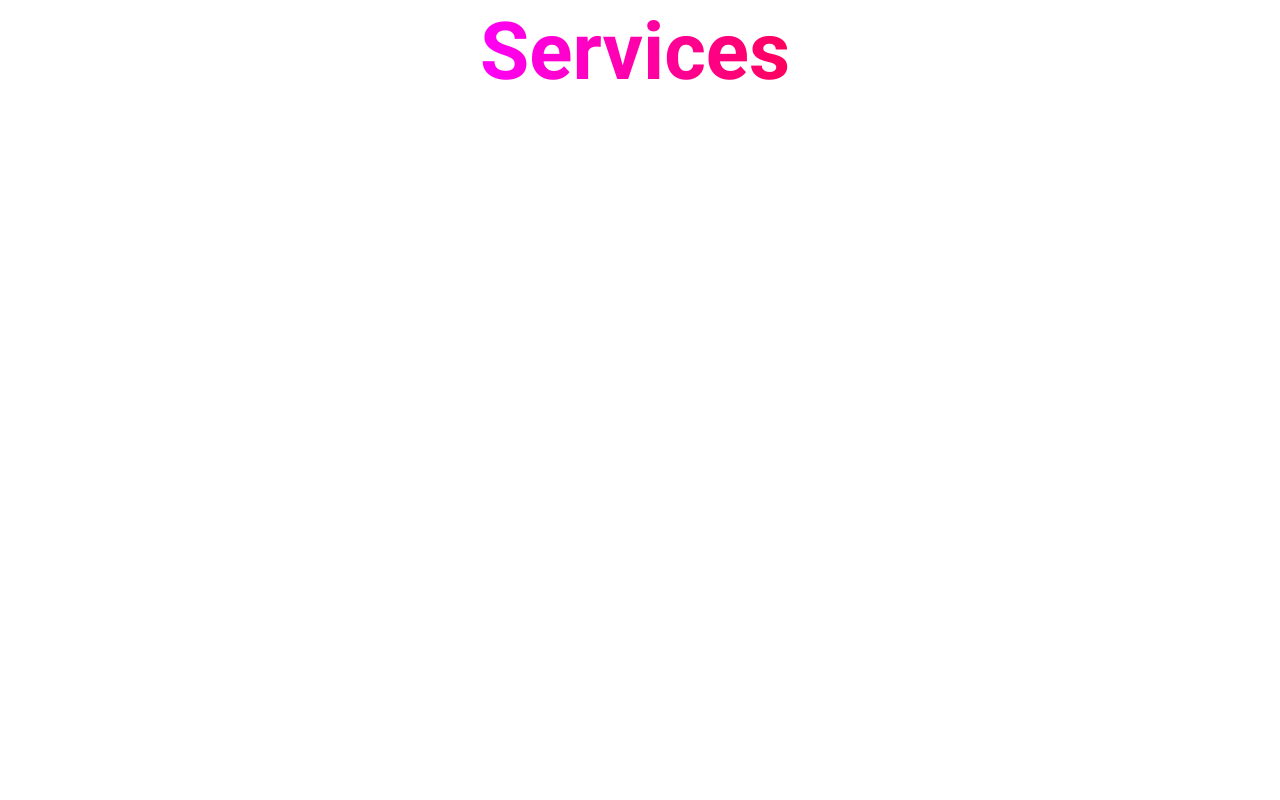
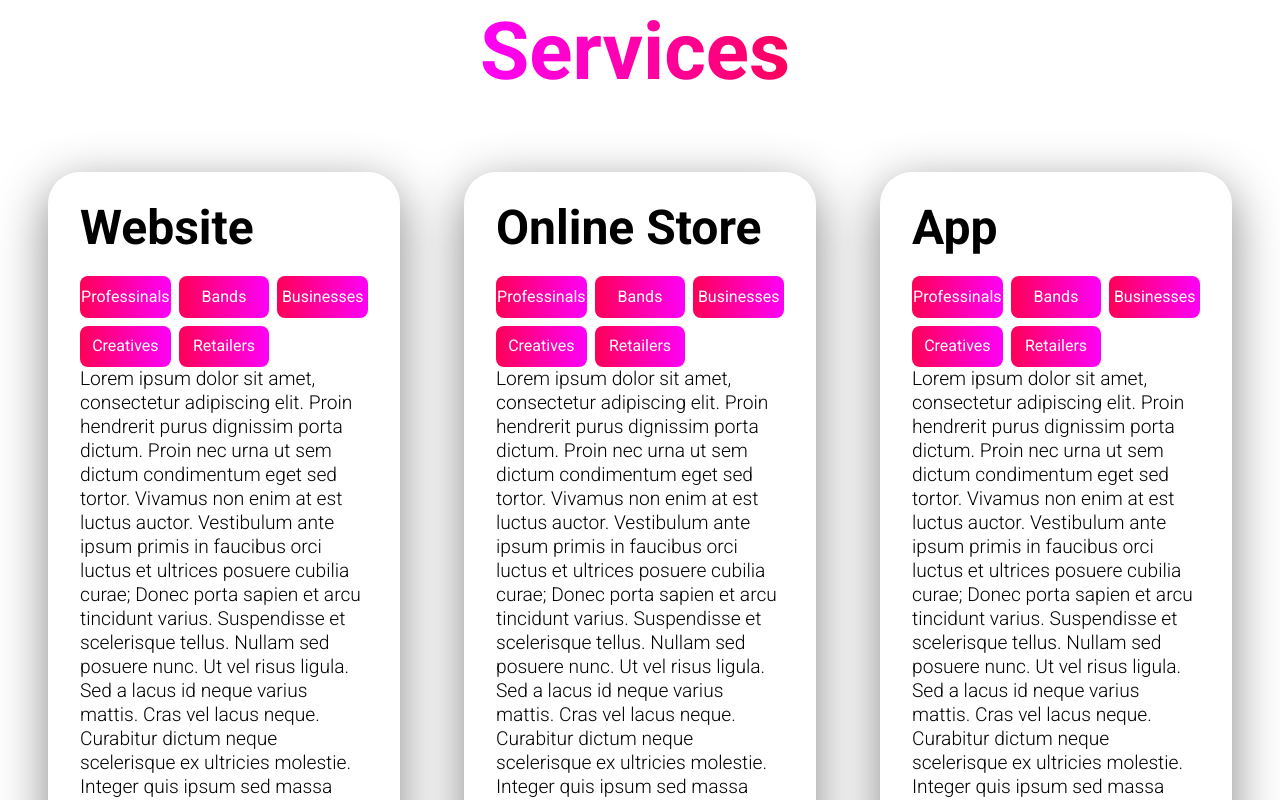
Before and after one commit to yesbrad/freelance-portfolio, a React (Create React App) app: page / in a window 1280 px wide. Shown: the part 820-1620 px from the top of the page. Before the commit the page ends 944 px from the top, so only its background shows below. Built offline with nearby package versions, Linux system fonts and the light colour scheme.

Commit message:
Added Services Component

```diff
--- a/src/App.js
+++ b/src/App.js
@@ -1,12 +1,14 @@
 import React from 'react';
 import Home from './components/home';
 import Title from './components/title';
+import Services from './components/services';
 
 const App = () => {
   return (
 	<div>
 		  <Home />
 		  <Title title="Services" />
+		  <Services />
     </div>
   );
 }
--- /dev/null
+++ b/src/components/services/index.js
@@ -0,0 +1,16 @@
+import React from 'react';
+import './styles.scss';
+import ServicesCard from '../servicesCard';
+import serviceInfo from '../../data/services';
+
+const Services = () => {
+	const renderCards = serviceInfo.map(serv => <ServicesCard serviceInfo={serv} />);
+
+	return (
+		<div className="services-container">
+			{renderCards}
+		</div>
+	)
+}
+
+export default Services;
--- /dev/null
+++ b/src/components/services/styles.scss
@@ -0,0 +1,8 @@
+@import '../../styles/config.scss';
+
+.services-container {
+	display: grid;
+	grid-template-columns: repeat(3, 1fr);
+	padding: $spacing1;
+	box-sizing: border-box;
+}
--- /dev/null
+++ b/src/components/servicesCard/index.js
@@ -0,0 +1,28 @@
+import React from 'react';
+import './styles.scss';
+
+const ServicesCard = ({ serviceInfo }) => {
+	const { title, suits, image, description } = serviceInfo;
+
+	const renderSuits = suits.map((data) => (
+		<div className="services-card-suit">
+			<span>{data}</span>
+		</div>
+	))
+
+	return (
+		<div className="services-card-container">
+			<div className="services-card-content">
+				<h2>{title}</h2>
+				<div className="services-card-suit">
+					{renderSuits}
+				</div>
+				<div className="services-card-description">
+					{description}
+				</div>
+			</div>
+		</div>
+	)
+}
+
+export default ServicesCard;
--- /dev/null
+++ b/src/components/servicesCard/styles.scss
@@ -0,0 +1,48 @@
+@import '../../styles/config.scss';
+
+.services-card-container {
+	padding: 2rem;
+	box-sizing: border-box;
+
+	.services-card-content {
+		border-radius: $borderRadius1;
+		padding: 2rem;
+		box-sizing: border-box;
+		box-shadow: 0 15px 50px 1px #00000077;
+
+		h2 {
+			font-weight: 700;
+			font-size: 3rem;
+			margin-bottom: 1.5rem;
+		}
+
+		.services-card-suit {
+			display: grid;
+			grid-template-columns: repeat(3, 1fr);
+			// grid-template-columns: repeat(4, auto);
+			grid-gap: 0.5rem;
+
+			.services-card-suit {
+				background: $primaryGradient;
+				color: white;
+				padding: 0.8rem 0;
+				// margin: 0.3rem;
+				width: 100%;
+				border-radius: 0.5rem;
+				// box-sizing: border-box;
+				display: flex;
+				justify-content: center;
+
+				span {
+					text-align: center;
+				}
+			}
+		}
+
+		.services-card-description {
+			font-weight: 300;
+			font-size: 1.2rem;
+			line-height: 1.5rem;
+		}
+	}
+}
--- /dev/null
+++ b/src/data/services/index.js
@@ -0,0 +1,40 @@
+const data = [
+	{
+		title: 'Website',
+		image: '',
+		suits: [
+			'Professinals',
+			'Bands',
+			'Businesses',
+			'Creatives',
+			'Retailers'
+		],
+		description: 'Lorem ipsum dolor sit amet, consectetur adipiscing elit. Proin hendrerit purus dignissim porta dictum. Proin nec urna ut sem dictum condimentum eget sed tortor. Vivamus non enim at est luctus auctor. Vestibulum ante ipsum primis in faucibus orci luctus et ultrices posuere cubilia curae; Donec porta sapien et arcu tincidunt varius. Suspendisse et scelerisque tellus. Nullam sed posuere nunc. Ut vel risus ligula. Sed a lacus id neque varius mattis. Cras vel lacus neque. Curabitur dictum neque scelerisque ex ultricies molestie. Integer quis ipsum sed massa rutrum euismod. Phasellus posuere massa ac risus posuere vestibulum. Nam quis ante mauris. Duis tellus est, aliquam in mauris nec, vehicula consectetur dui. Etiam bibendum eget quam quis porta. '
+	},
+	{
+		title: 'Online Store',
+		image: '',
+		suits: [
+			'Professinals',
+			'Bands',
+			'Businesses',
+			'Creatives',
+			'Retailers'
+		],
+		description: 'Lorem ipsum dolor sit amet, consectetur adipiscing elit. Proin hendrerit purus dignissim porta dictum. Proin nec urna ut sem dictum condimentum eget sed tortor. Vivamus non enim at est luctus auctor. Vestibulum ante ipsum primis in faucibus orci luctus et ultrices posuere cubilia curae; Donec porta sapien et arcu tincidunt varius. Suspendisse et scelerisque tellus. Nullam sed posuere nunc. Ut vel risus ligula. Sed a lacus id neque varius mattis. Cras vel lacus neque. Curabitur dictum neque scelerisque ex ultricies molestie. Integer quis ipsum sed massa rutrum euismod. Phasellus posuere massa ac risus posuere vestibulum. Nam quis ante mauris. Duis tellus est, aliquam in mauris nec, vehicula consectetur dui. Etiam bibendum eget quam quis porta. '
+	},
+	{
+		title: 'App',
+		image: '',
+		suits: [
+			'Professinals',
+			'Bands',
+			'Businesses',
+			'Creatives',
+			'Retailers'
+		],
+		description: 'Lorem ipsum dolor sit amet, consectetur adipiscing elit. Proin hendrerit purus dignissim porta dictum. Proin nec urna ut sem dictum condimentum eget sed tortor. Vivamus non enim at est luctus auctor. Vestibulum ante ipsum primis in faucibus orci luctus et ultrices posuere cubilia curae; Donec porta sapien et arcu tincidunt varius. Suspendisse et scelerisque tellus. Nullam sed posuere nunc. Ut vel risus ligula. Sed a lacus id neque varius mattis. Cras vel lacus neque. Curabitur dictum neque scelerisque ex ultricies molestie. Integer quis ipsum sed massa rutrum euismod. Phasellus posuere massa ac risus posuere vestibulum. Nam quis ante mauris. Duis tellus est, aliquam in mauris nec, vehicula consectetur dui. Etiam bibendum eget quam quis porta. '
+	},
+]
+
+export default data;
--- a/src/styles/config.scss
+++ b/src/styles/config.scss
@@ -3,6 +3,8 @@
 
 $primaryColor : #FF00F7;
 $secondaryColor : #FF0057;
+$primaryGradient: linear-gradient(to Left,$primaryColor, $secondaryColor);
+
 $white: white;
 $black: rgb(29, 29, 29);
 $lightGray: rgb(199, 199, 199);
```
